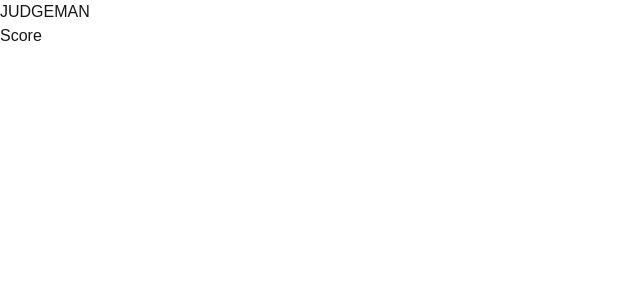
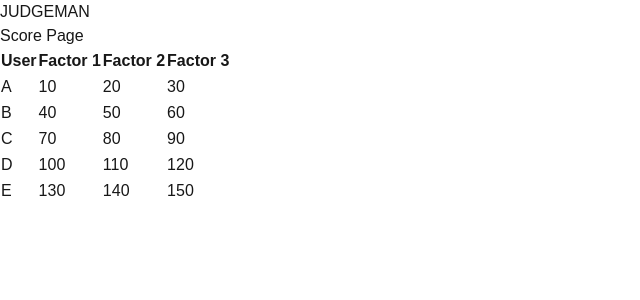
Before and after one commit to FujiiAmon/judge-man, a Next.js app: page /score in a window 1280 px wide. Shown: the top 300 px of the page, without its empty margins (0-640 px from the left). Built offline with nearby package versions, Linux system fonts and the light colour scheme.

Commit message:
scoreのテーブル表示とscore/idの動的ルーティング

```diff
--- /dev/null
+++ b/public/data.json
@@ -0,0 +1,118 @@
+{
+    "users": [
+        {
+            "id": 1,
+            "name": "A"
+        },
+        {
+            "id": 2,
+            "name": "B"
+        },
+        {
+            "id": 3,
+            "name": "C"
+        },
+        {
+            "id": 4,
+            "name": "D"
+        },
+        {
+            "id": 5,
+            "name": "E"
+        }
+    ],
+    "factors": [
+        {
+            "id": 1,
+            "name": "Factor 1",
+            "weight": 0.5
+        },
+        {
+            "id": 2,
+            "name": "Factor 2",
+            "weight": 0.5
+        },
+        {
+            "id": 3,
+            "name": "Factor 3",
+            "weight": 0.5
+        }
+    ],
+    "scores": [
+        {
+            "user_id": 1,
+            "factor_id": 1,
+            "score": 10
+        },
+        {
+            "user_id": 1,
+            "factor_id": 2,
+            "score": 20
+        },
+        {
+            "user_id": 1,
+            "factor_id": 3,
+            "score": 30
+        },
+        {
+            "user_id": 2,
+            "factor_id": 1,
+            "score": 40
+        },
+        {
+            "user_id": 2,
+            "factor_id": 2,
+            "score": 50
+        },
+        {
+            "user_id": 2,
+            "factor_id": 3,
+            "score": 60
+        },
+        {
+            "user_id": 3,
+            "factor_id": 1,
+            "score": 70
+        },
+        {
+            "user_id": 3,
+            "factor_id": 2,
+            "score": 80
+        },
+        {
+            "user_id": 3,
+            "factor_id": 3,
+            "score": 90
+        },
+        {
+            "user_id": 4,
+            "factor_id": 1,
+            "score": 100
+        },
+        {
+            "user_id": 4,
+            "factor_id": 2,
+            "score": 110
+        },
+        {
+            "user_id": 4,
+            "factor_id": 3,
+            "score": 120
+        },
+        {
+            "user_id": 5,
+            "factor_id": 1,
+            "score": 130
+        },
+        {
+            "user_id": 5,
+            "factor_id": 2,
+            "score": 140
+        },
+        {
+            "user_id": 5,
+            "factor_id": 3,
+            "score": 150
+        }
+    ]
+}
--- a/src/app/score/page.tsx
+++ b/src/app/score/page.tsx
@@ -1,7 +1,94 @@
-import React from "react";
+"use client";
+import Link from "next/link";
+import React, { useEffect, useState } from "react";
 
 const Score = () => {
-    return <>Score</>;
+    interface User {
+        id: number;
+        name: string;
+        score: number;
+    }
+    interface Factor {
+        id: number;
+        name: string;
+        weight: number;
+    }
+
+    interface Score {
+        user_id: number;
+        factor_id: number;
+        score: number;
+    }
+
+    interface Data {
+        users: User[];
+        factors: Factor[];
+        scores: Score[];
+    }
+
+    const [data, setData] = useState<Data | null>(null);
+
+    useEffect(() => {
+        fetch("/data.json")
+            .then((response) => response.json())
+            .then((data) => setData(data));
+    }, []);
+
+    const users: User[] = data?.users ?? [];
+    const factors: Factor[] = data?.factors ?? [];
+    const scores: Score[] = data?.scores ?? [];
+
+    // console.log(users);
+
+    return (
+        <>
+            <div className="p-5 font-sans">
+                <h1 className="text-center text-gray-800">Score Page</h1>
+                <table className="w-full border-collapse">
+                    <thead>
+                        <tr>
+                            <th className="border border-gray-300 p-2 bg-gray-200">
+                                User
+                            </th>
+                            {factors.map((factor) => (
+                                <th
+                                    key={factor.id}
+                                    className="border border-gray-300 p-2 bg-gray-200">
+                                    {factor.name}
+                                </th>
+                            ))}
+                        </tr>
+                    </thead>
+                    <tbody>
+                        {users.map((user) => (
+                            <tr key={user.id}>
+                                <td className="border border-gray-300 p-2 text-center">
+                                    <Link href={`/score/${user.id}`}>
+                                        {user.name}
+                                    </Link>
+                                </td>
+                                {factors.map((factor) => {
+                                    const score =
+                                        scores.find(
+                                            (s) =>
+                                                s.user_id === user.id &&
+                                                s.factor_id === factor.id
+                                        )?.score ?? 0;
+                                    return (
+                                        <td
+                                            key={factor.id}
+                                            className="border border-gray-300 p-2 text-center">
+                                            {score}
+                                        </td>
+                                    );
+                                })}
+                            </tr>
+                        ))}
+                    </tbody>
+                </table>
+            </div>
+        </>
+    );
 };
 
 export default Score;
```
Also changed, not shown: src/app/score/[id]/page.tsx (added, +30 -0 lines).
